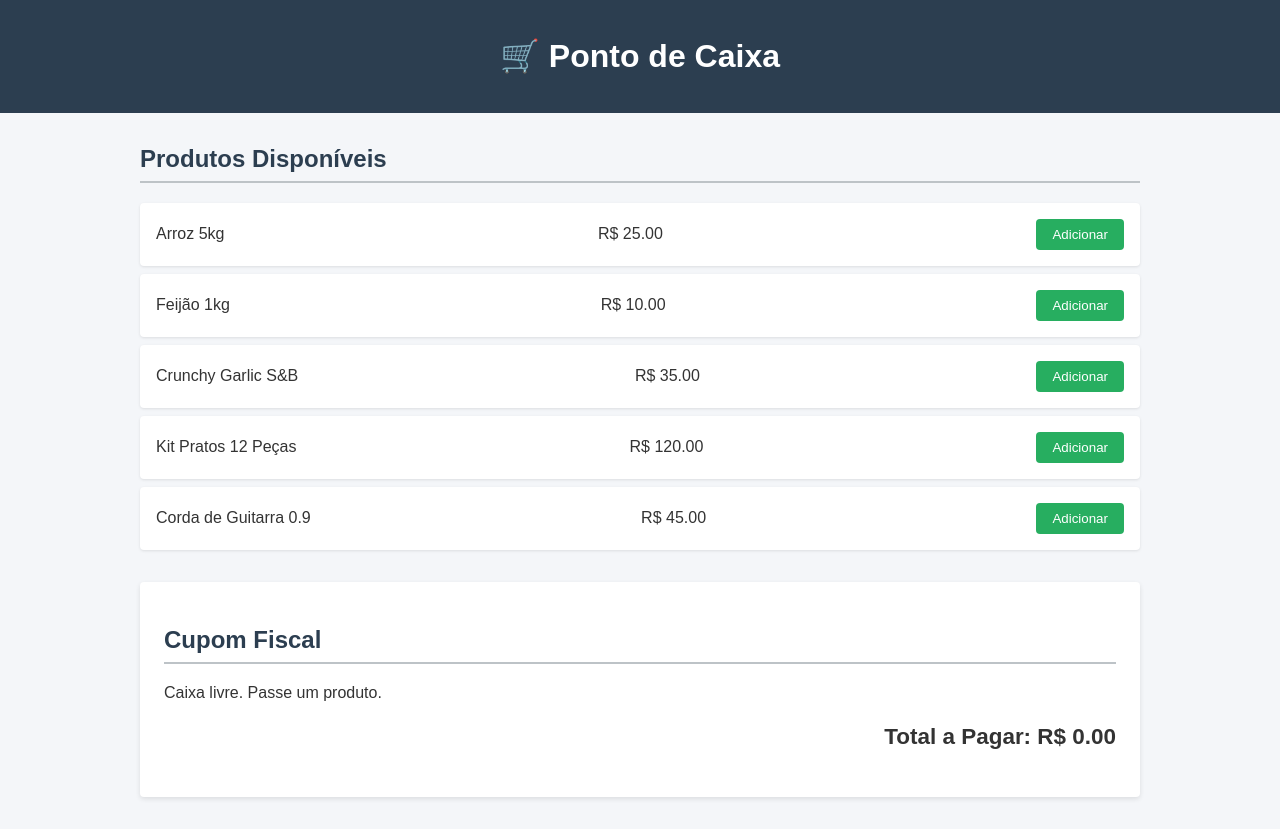
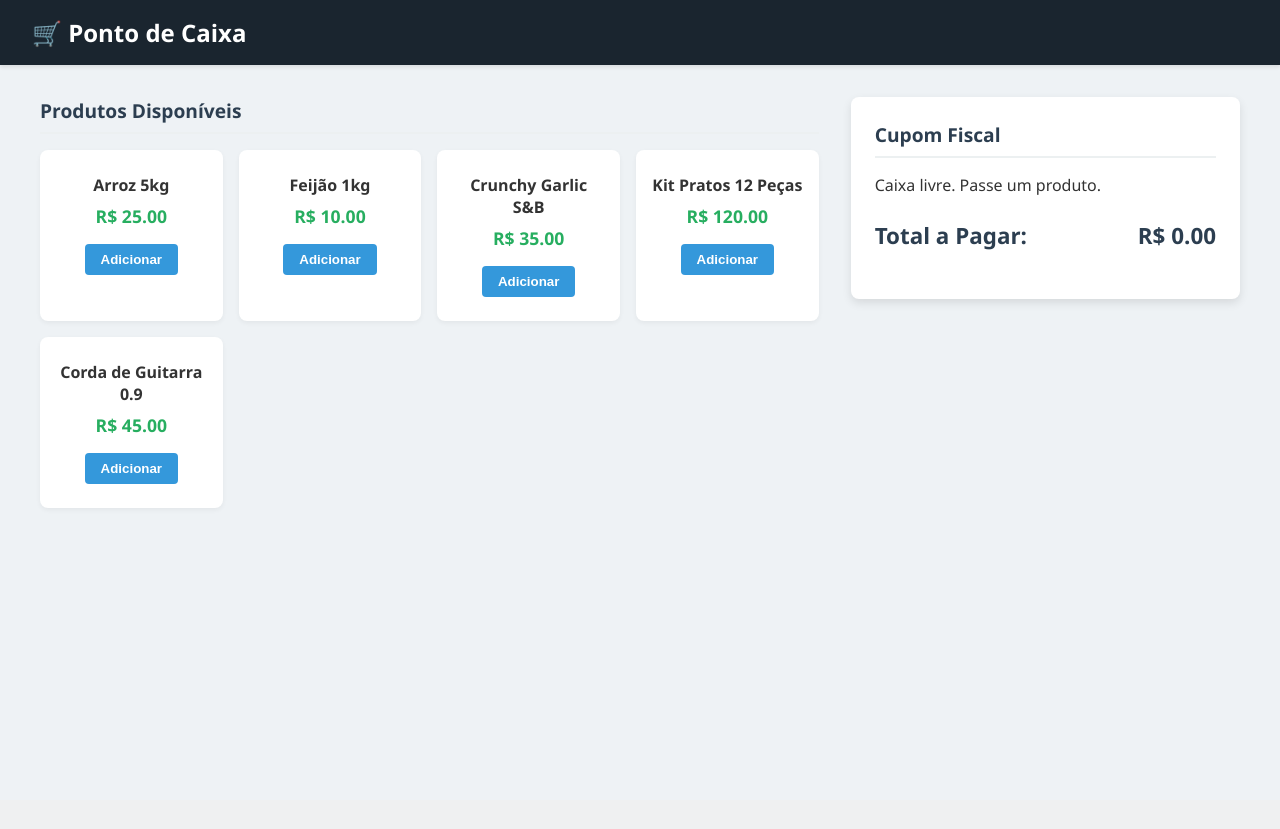
Before and after one commit to LeoSoaresK/MarketCheckout, a Flask app: page / in a window 1280 px wide. After the commit the page ends 508 px from the top, so only its background shows below. Run offline with Flask 3, Linux system fonts and the light colour scheme.

Commit message:
grid layout em css

```diff
--- a/static/style.css
+++ b/static/style.css
@@ -1,73 +1,161 @@
 body {
-    font-family: Arial, sans-serif;
+    font-family: 'Segoe UI', Tahoma, Geneva, Verdana, sans-serif;
     margin: 0;
     padding: 0;
-    background-color: #f4f6f9;
+    background-color: #eef2f5;
     color: #333;
 }
 
 header {
-    background-color: #2c3e50;
+    background-color: #1a252f;
     color: white;
-    text-align: center;
-    padding: 1rem;
+    padding: 1rem 2rem;
+    box-shadow: 0 2px 4px rgba(0,0,0,0.1);
 }
 
+header h1 { margin: 0; font-size: 1.5rem; }
+
+/* Grid principal em duas colunas */
 .container {
-    max-width: 1000px;
+    display: grid;
+    grid-template-columns: 2fr 1fr;
+    gap: 2rem;
+    max-width: 1200px;
     margin: 2rem auto;
     padding: 0 1rem;
+    align-items: start;
 }
 
 h2 {
     color: #2c3e50;
-    border-bottom: 2px solid #bdc3c7;
+    font-size: 1.2rem;
+    border-bottom: 2px solid #ecf0f1;
     padding-bottom: 0.5rem;
+    margin-top: 0;
+}
+
+/* Prateleira de Produtos */
+.lista-produtos {
+    display: grid;
+    grid-template-columns: repeat(auto-fill, minmax(180px, 1fr));
+    gap: 1rem;
 }
 
 .produto-card {
     background: white;
-    padding: 1rem;
-    margin-bottom: 0.5rem;
-    border-radius: 4px;
-    box-shadow: 0 1px 3px rgba(0,0,0,0.1);
+    padding: 1.5rem 1rem;
+    border-radius: 8px;
+    box-shadow: 0 2px 5px rgba(0,0,0,0.05);
     display: flex;
-    justify-content: space-between;
+    flex-direction: column;
     align-items: center;
+    gap: 0.5rem;
+    transition: transform 0.2s;
 }
 
+.produto-card:hover { transform: translateY(-3px); }
+.nome-produto { font-weight: bold; text-align: center; }
+.preco-produto { color: #27ae60; font-weight: bold; font-size: 1.1rem; }
+
 .btn-add {
-    background-color: #27ae60;
+    background-color: #3498db;
     color: white;
     border: none;
     padding: 0.5rem 1rem;
     border-radius: 4px;
     cursor: pointer;
+    width: 100%;
+    font-weight: bold;
+    margin-top: 0.5rem;
 }
 
-.btn-add:hover { background-color: #219152; }
+.btn-add:hover { background-color: #2980b9; }
 
+/* Lateral do Caixa */
 .carrinho-section {
     background: white;
     padding: 1.5rem;
-    margin-top: 2rem;
-    border-radius: 4px;
-    box-shadow: 0 2px 5px rgba(0,0,0,0.1);
+    border-radius: 8px;
+    box-shadow: 0 4px 10px rgba(0,0,0,0.1);
+    position: sticky;
+    top: 2rem;
 }
 
-.total-box {
-    text-align: right;
-    margin-top: 1rem;
-    font-size: 1.2rem;
+.lista-cupom {
+    list-style: none;
+    padding: 0;
+    margin: 0;
 }
 
-.btn-limpar {
-    background-color: #c0392b;
+.lista-cupom li {
+    display: flex;
+    justify-content: space-between;
+    padding: 0.5rem 0;
+    border-bottom: 1px dashed #ecf0f1;
+    font-size: 0.95rem;
+}
+
+.total-box h3 {
+    display: flex;
+    justify-content: space-between;
+    font-size: 1.4rem;
+    color: #2c3e50;
+    margin: 1.5rem 0;
+}
+
+/* Formulários de Pagamento */
+.form-pagamento {
+    display: flex;
+    flex-direction: column;
+    gap: 0.5rem;
+    margin-bottom: 1rem;
+    background-color: #f8f9fa;
+    padding: 1rem;
+    border-radius: 8px;
+}
+
+.form-pagamento input {
+    padding: 0.8rem;
+    border: 1px solid #bdc3c7;
+    border-radius: 4px;
+    font-size: 1rem;
+}
+
+.btn-pagar {
+    background-color: #27ae60;
     color: white;
     border: none;
-    padding: 0.5rem 1rem;
+    padding: 0.8rem;
     border-radius: 4px;
     cursor: pointer;
+    font-weight: bold;
+    font-size: 1.1rem;
 }
+.btn-pagar:hover { background-color: #219152; }
 
-.btn-limpar:hover { background-color: #a93226; }
+.btn-limpar {
+    background-color: #e74c3c;
+    color: white;
+    border: none;
+    padding: 0.8rem;
+    border-radius: 4px;
+    cursor: pointer;
+    font-weight: bold;
+    width: 100%;
+}
+.btn-limpar:hover { background-color: #c0392b; }
+
+/* Alertas */
+.mensagens-alerta {
+    max-width: 1200px;
+    margin: 1rem auto 0;
+    padding: 0 1rem;
+}
+.alerta {
+    padding: 1rem;
+    border-radius: 4px;
+    margin-bottom: 1rem;
+    font-weight: bold;
+}
+.alerta-sucesso { background-color: #d4edda; color: #155724; border: 1px solid #c3e6cb; }
+.alerta-erro { background-color: #f8d7da; color: #721c24; border: 1px solid #f5c6cb; }
```
